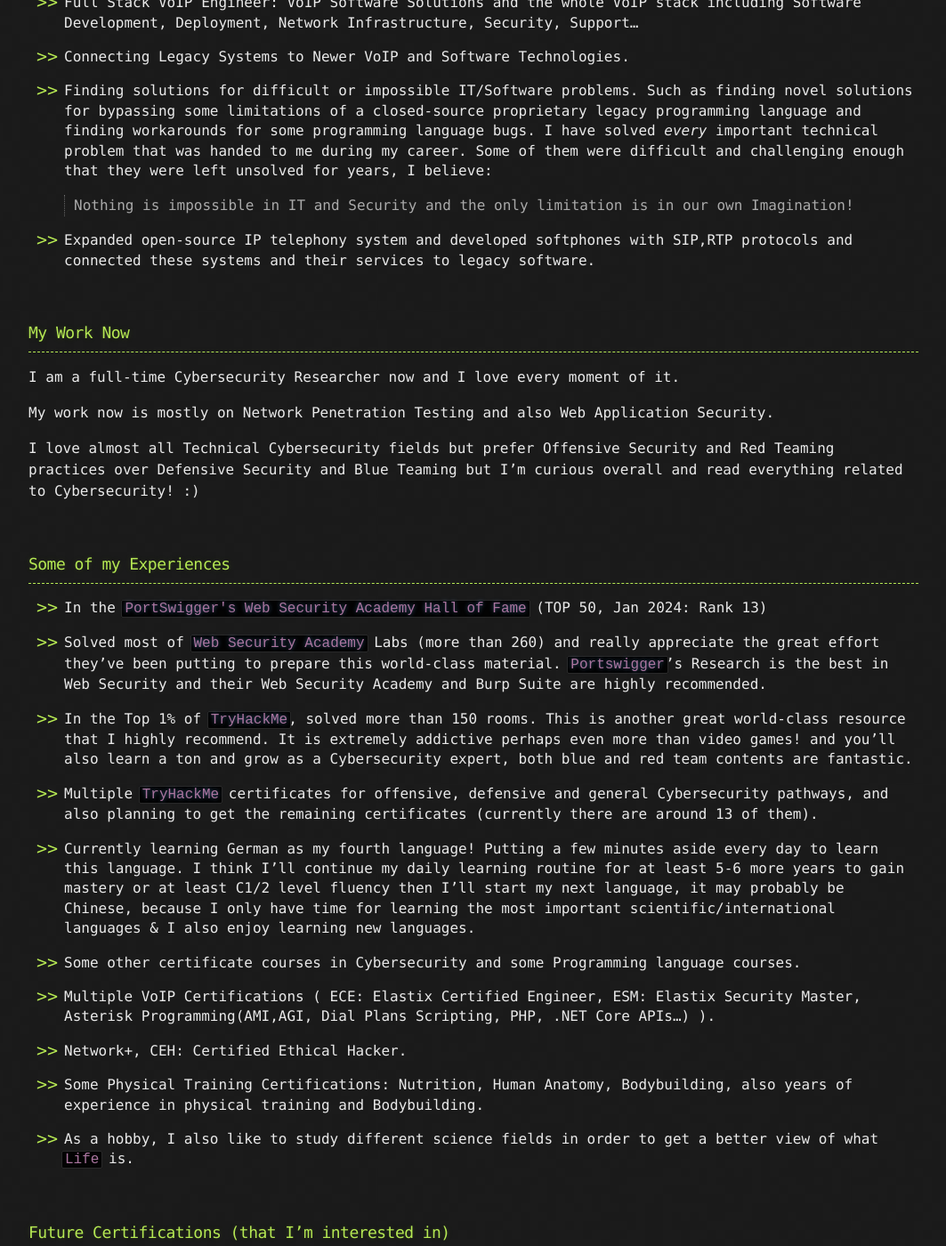
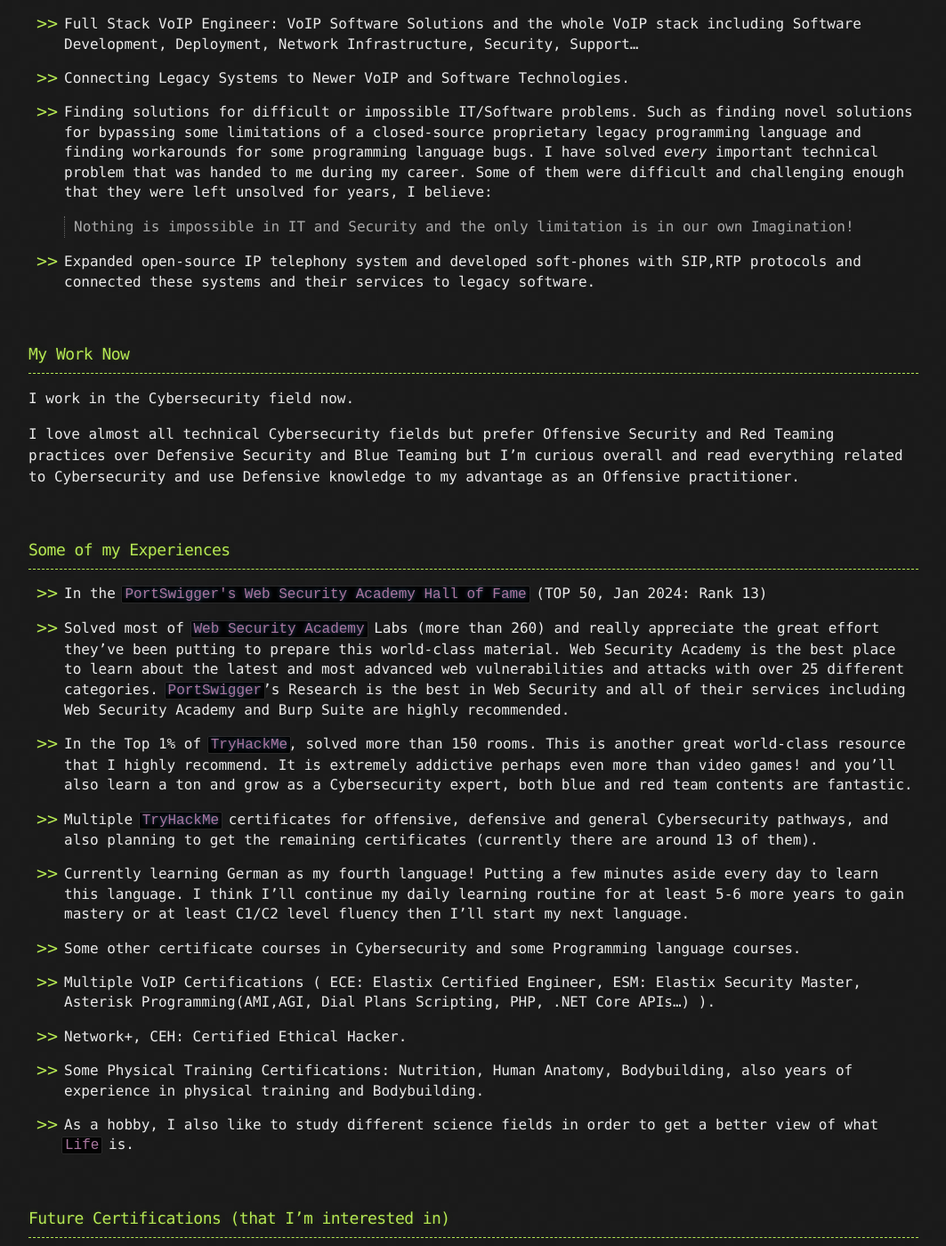
Before and after one commit to CamoCatX/camocatx.github.io, a Jekyll site: the page built from about.md, in a window 1280 px wide and 1400 px high, scrolled down 715 px. Shown: the whole window at 89% size, without its empty margins (108-1171 px from the left). Built offline with Jekyll 4.4.1, drawn with Linux system fonts in a browser that asks for light colours; some of the changed text lies outside the part shown.

Commit message:
Update about.md

```diff
--- a/about.md
+++ b/about.md
@@ -11,7 +11,7 @@ robots: noindex,nofollow
 
 ![](/assets/ninja1.png)Hello. My name is Nima, Welcome to my Website!
 
-I am a Network Penetration Tester, Bug Hunter and an ex-Software Developer.
+I am a Network Penetration Tester, Web Security Researcher and a Bug Hunter, and I also used to be a Software Developer.
 
 I have been using computers and been programming from an early age since the prehistoric MS-DOS ages (GW/QBasic and FoxPro) then Visual Basic 6 in old Windows versions and then C#, Microsoft Visual FoxPro, PHP, JavaScript, Python... in Windows and Linux.
 
@@ -31,17 +31,15 @@ I have been using computers and been programming from an early age since the pre
 
 > Nothing is impossible in IT and Security and the only limitation is in our own Imagination!
 
-* Expanded open-source IP telephony system and developed softphones with SIP,RTP protocols and connected these systems and their services to legacy software.
+* Expanded open-source IP telephony system and developed soft-phones with SIP,RTP protocols and connected these systems and their services to legacy software.
 
 <br>
 ### My Work Now
 * * *
 
-I am a full-time Cybersecurity Researcher now and I love every moment of it.
+I work in the Cybersecurity field now.
 
-My work now is mostly on Network Penetration Testing and also Web Application Security.
-
-I love almost all Technical Cybersecurity fields but prefer Offensive Security and Red Teaming practices over Defensive Security and Blue Teaming but I'm curious overall and read everything related to Cybersecurity! :)
+I love almost all technical Cybersecurity fields but prefer Offensive Security and Red Teaming practices over Defensive Security and Blue Teaming but I'm curious overall and read everything related to Cybersecurity and use Defensive knowledge to my advantage as an Offensive practitioner.
 
 <br>
 ### Some of my Experiences
@@ -49,13 +47,13 @@ I love almost all Technical Cybersecurity fields but prefer Offensive Security a
 
 * In the <a href="https://portswigger.net/web-security/hall-of-fame" class="no-decoration"><code class="language-plaintext highlighter-rouge">PortSwigger's Web Security Academy Hall of Fame</code></a> (TOP 50, Jan 2024: Rank 13)
 
-* Solved most of <a href="https://portswigger.net/web-security/learning-path" class="no-decoration"><code class="language-plaintext highlighter-rouge">Web Security Academy</code></a> Labs (more than 260) and really appreciate the great effort they've been putting to prepare this world-class material. <a href="https://portswigger.net" class="no-decoration"><code class="language-plaintext highlighter-rouge">Portswigger</code></a>'s Research is the best in Web Security and their Web Security Academy and Burp Suite are highly recommended.
+* Solved most of <a href="https://portswigger.net/web-security/learning-path" class="no-decoration"><code class="language-plaintext highlighter-rouge">Web Security Academy</code></a> Labs (more than 260) and really appreciate the great effort they've been putting to prepare this world-class material. Web Security Academy is the best place to learn about the latest and most advanced web vulnerabilities and attacks with over 25 different categories. <a href="https://portswigger.net" class="no-decoration"><code class="language-plaintext highlighter-rouge">PortSwigger</code></a>'s Research is the best in Web Security and all of their services including Web Security Academy and Burp Suite are highly recommended.
 
 * In the Top 1% of <a href="https://tryhackme.com" class="no-decoration"><code class="language-plaintext highlighter-rouge">TryHackMe</code></a>, solved more than 150 rooms. This is another great world-class resource that I highly recommend. It is extremely addictive perhaps even more than video games! and you'll also learn a ton and grow as a Cybersecurity expert, both blue and red team contents are fantastic.
 
 * Multiple <a href="https://tryhackme.com" class="no-decoration"><code class="language-plaintext highlighter-rouge">TryHackMe</code></a> certificates for offensive, defensive and general Cybersecurity pathways, and also planning to get the remaining certificates (currently there are around 13 of them).
 
-* Currently learning German as my fourth language! Putting a few minutes aside every day to learn this language. I think I'll continue my daily learning routine for at least 5-6 more years to gain mastery or at least C1/2 level fluency then I'll start my next language, it may probably be Chinese, because I only have time for learning the most important scientific/international languages & I also enjoy learning new languages.
+* Currently learning German as my fourth language! Putting a few minutes aside every day to learn this language. I think I'll continue my daily learning routine for at least 5-6 more years to gain mastery or at least C1/C2 level fluency then I'll start my next language.
 
 * Some other certificate courses in Cybersecurity and some Programming language courses.
 
```
